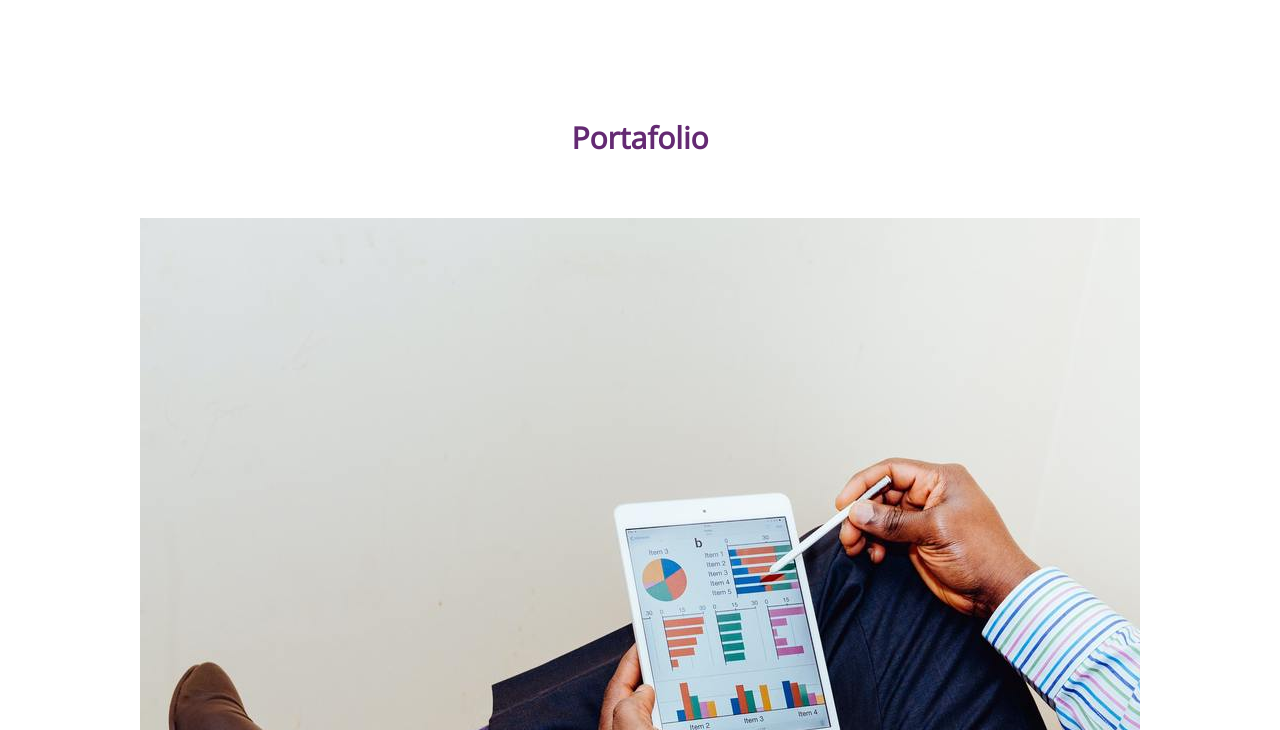
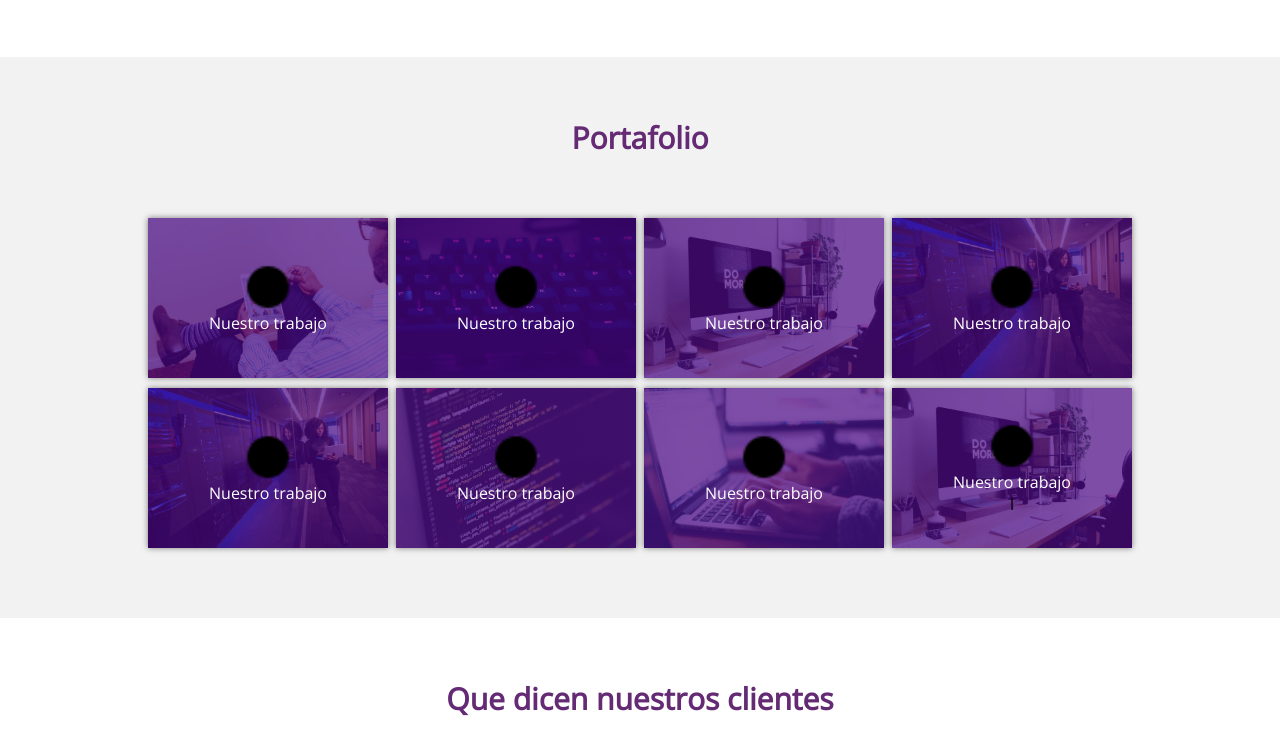
Before and after one commit to erickcerna/PaginaPersonal, a plain HTML site: page index.html in a window 1280 px wide. Shown: the part 1090-1820 px from the top of the page. Drawn offline with nearby package versions, Linux system fonts and the light colour scheme.

Commit message:
estilos a galeria

```diff
--- a/css/estilos.css
+++ b/css/estilos.css
@@ -133,3 +133,60 @@ header .textos-header {
     font-weight: 300;
     text-align: justify;
 }
+
+/* ***************** Galeria ********************* */
+
+.portafolio{
+    background: #f2f2f2 ;
+}
+
+.galeria-port{
+    display: flex;
+    justify-content: space-evenly;
+    flex-wrap: wrap;
+}
+
+.imagen-port{
+    width: 24%;
+    margin-bottom: 10px;
+
+    overflow: hidden;
+    position: relative;
+    cursor: pointer;
+    box-shadow: 0 0 6px 0 rgba(0, 0, 0, 0.5);
+}
+
+.imagen-port > img{
+    width: 100%;
+    height: 100%;
+    object-fit: cover;
+    display: block;
+}
+
+.hover-galeria{
+    position: absolute;
+    height: 100%;
+    width: 100%;
+    top:0;
+    /*transform: scale(0);*/
+    background: hsla(273,91%,27%,0.7);
+    transition: transform .5s;
+    display: flex;
+    justify-content: center;
+    align-items: center;
+    flex-direction: column;
+
+}
+
+.hover-galeria img{
+    width: 50px;
+
+}
+
+.hover-galeria p{
+    color: #fff
+}
+
+.imagen-port:hover .hover-galeria{
+    transform: scale(0);
+}
```
